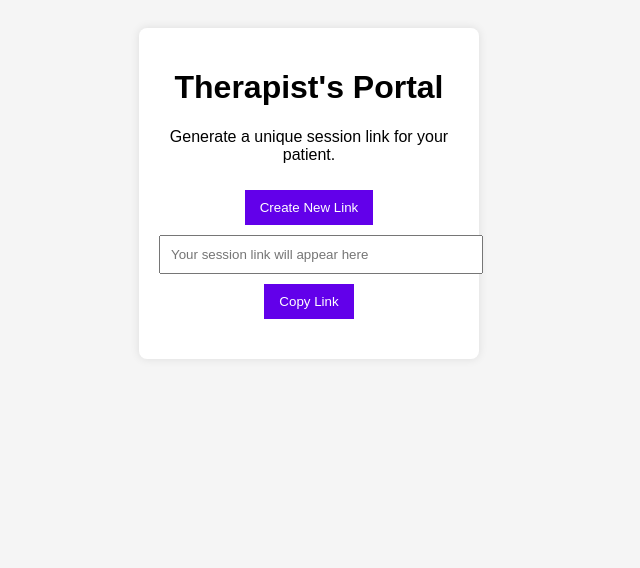
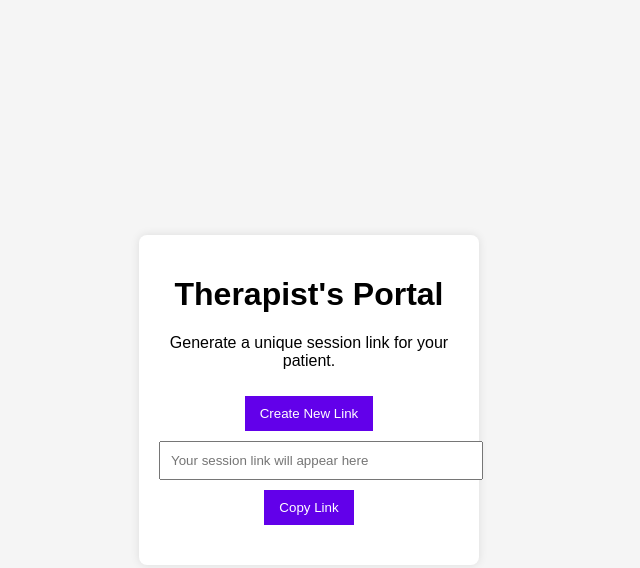
Before and after one commit to MMX2024/TATICollageTool, a website: page public/index.html in a window 1280 px wide. Shown: the whole page, without its empty margins (331-971 px from the left). Drawn offline with Linux system fonts and the light colour scheme.

Commit message:
Describe your changes

```diff
--- a/public/index.html
+++ b/public/index.html
@@ -3,7 +3,7 @@
 <head>
     <meta charset="UTF-8">
     <meta name="viewport" content="width=device-width, initial-scale=1.0">
-    <title> HELLO </title>
+    <title>Therapist's Portal</title>
     <link rel="stylesheet" href="/styles/style.css">
 </head>
 <body>
--- a/public/styles/style.css
+++ b/public/styles/style.css
@@ -2,7 +2,12 @@ body {
     font-family: Arial, sans-serif;
     background-color: #f5f5f5;
     text-align: center;
-    padding: 20px;
+    padding: 0;
+    margin: 0;
+    height: 100vh;
+    display: flex;
+    justify-content: center;
+    align-items: center;
 }
 
 .container {
@@ -11,7 +16,7 @@ body {
     border-radius: 8px;
     box-shadow: 0 0 10px rgba(0,0,0,0.1);
     width: 300px;
-    margin: 0 auto;
+    /* Remove the margin auto as it's handled by flexbox */
 }
 
 input[type="text"] {
```
